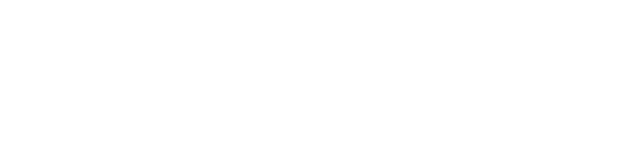
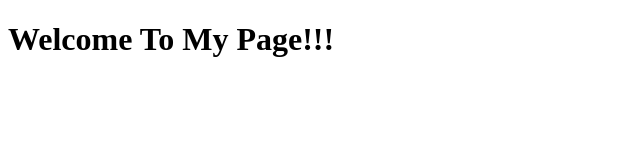
Before and after one commit to KC-CG-Oct-2021/assignment-4-html-me-something-crd3cc04, a website: page index.html in a window 1280 px wide. Shown: the whole page, without its empty margins (0-640 px from the left). Drawn offline with Linux system fonts and the light colour scheme.

Commit message:
Adding heading of webpage

```diff
--- a/index.html
+++ b/index.html
@@ -4,5 +4,6 @@
    </head>
    <body>
       <!-- Write your HTML in this file! -->
+      <h1>Welcome To My Page!!!</h1>
    </body>
 </html>
```
